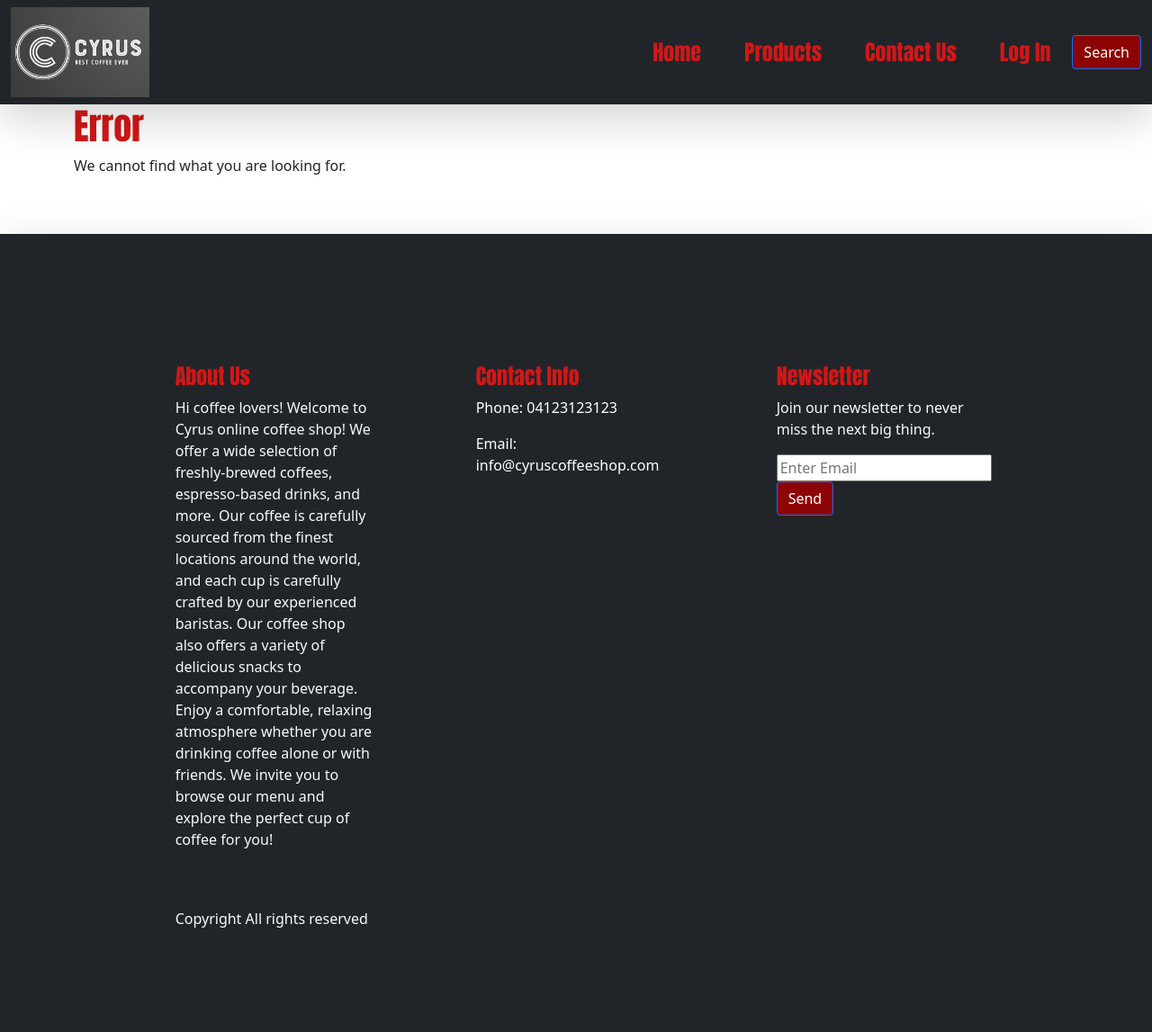
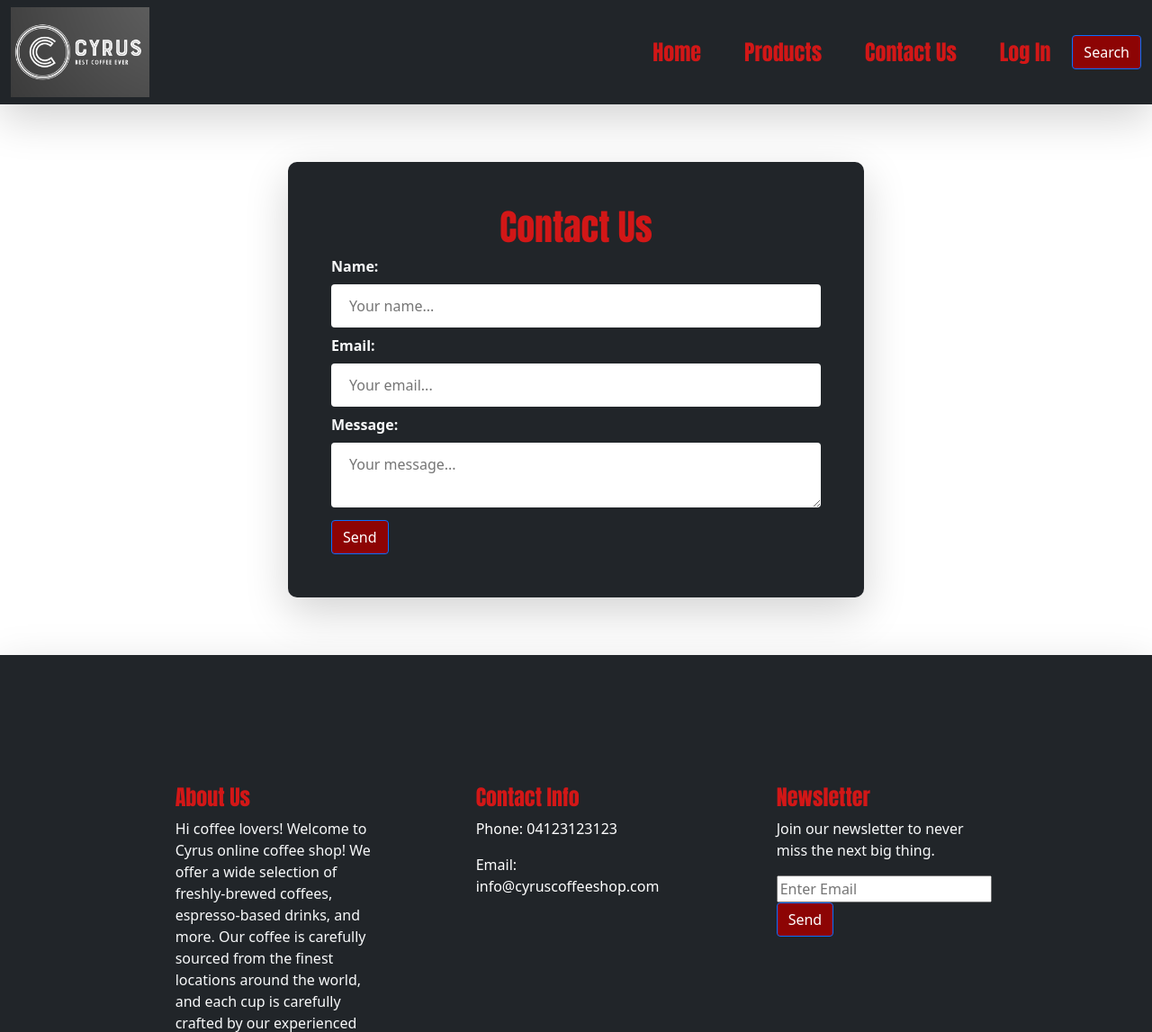
Before and after one commit to cyrusnguyen/Coffee-Shop, a Flask app: page /contact-us in a window 1280 px wide. Shown: the top 1147 px of the page at 90% size. Before the commit the page ends 1031 px from the top, so only its background shows below. Run offline with Flask 2, Linux system fonts and the light colour scheme; some libraries are stand-ins or nearby versions; some web fonts are replaced.

```diff
--- a/website/static/CSS/style.css
+++ b/website/static/CSS/style.css
@@ -66,19 +66,14 @@ h2 {
     background-color: rgba(0, 162, 255, 0.3)
 }
 
-.upcoming {
-    background-color: rgba(0, 255, 38, 0.3)
+.available {
+    color:black;
+    background-color: rgba(13, 158, 35, 0.274)
 }
 
-.inactive {
-    background-color: rgba(255, 217, 0, 0.527)
+.upcoming {
+    background-color: rgba(255, 217, 0, 0.258)
 }
-
-.cancelled {
-    background-color: rgba(255, 0, 0, 0.3)
-}
-
-
 
 
 .btn {
@@ -302,7 +297,6 @@ form.example::after {
     display: flex;
     flex-direction: column;
     width: 70%;
-    pointer-products: auto;
     background-color: rgba(255, 255, 255, 0.907);
     background-clip: padding-box;
     border: 1px solid rgb(255, 255, 255);
@@ -316,3 +310,9 @@ form.example::after {
     margin-left: auto;
     margin-right: 0;
 }
+
+.pagination {
+    justify-content: center;
+    text-align: center;
+    font-size: 18px;
+}
--- a/website/templates/404.html
+++ b/website/templates/404.html
@@ -1,5 +1,5 @@
 {% extends "base.html" %}
-{% import "bootstrap/form.html" as wtf %}
+<!-- {% import "bootstrap/form.html" as wtf %} -->
 
 {% block content %}
 
--- a/website/templates/base.html
+++ b/website/templates/base.html
@@ -43,10 +43,10 @@
                             <a class="nav-link" href="{{ url_for('main.index') }}">Home</a>
                         </li>
                         <li class="nav-item mx-3">
-                            <a class="nav-link" href="{{ url_for('main.show_all', id = '1') }}">Products</a>
+                            <a class="nav-link" href="{{ url_for('main.show_all') }}">Products</a>
                         </li>
                         <li class="nav-item mx-3">
-                            <a class="nav-link" href="{{ url_for('main.show_all', id = '1') }}">Contact Us</a>
+                            <a class="nav-link" href="{{ url_for('main.contact_us') }}">Contact Us</a>
                         </li>
                         {% if current_user.is_authenticated %}
                         <li class="nav-item mx-3">
--- /dev/null
+++ b/website/templates/contact_us.html
@@ -0,0 +1,52 @@
+{% extends 'base.html' %}
+
+{% import "bootstrap/form.html" as wtf %}
+
+{% block header %}
+{% endblock %}
+{% block content %}
+
+<head>
+	<title>Contact Us</title>
+	<style>
+		form {
+			padding: 20px;
+			border-radius: 10px;
+			box-shadow: 0 0 10px #d9d9d9;
+			width: 50%;
+			margin: auto;
+			margin-top: 50px;
+		}
+		input[type=text], textarea {
+			width: 100%;
+			padding: 12px 20px;
+			margin: 8px 0;
+			box-sizing: border-box;
+			border: none;
+			border-radius: 4px;
+		}
+
+		label {
+			font-weight: bold;
+		}
+		@media only screen and (max-width: 600px) {
+			form {
+				width: 80%;
+			}
+		}
+	</style>
+</head>
+<body>
+	<form class='page-section bg-dark text-dark p-5 shadow-lg' action="submit-form.php" method="post">
+		<h1 class="text-center">Contact Us</h1>
+		<label class="text-light" for="name">Name:</label>
+		<input type="text" id="name" name="name" placeholder="Your name..." required>
+		<label class="text-light"for="email">Email:</label>
+		<input type="text" id="email" name="email" placeholder="Your email..." required>
+		<label class="text-light" for="message">Message:</label>
+		<textarea id="message" name="message" placeholder="Your message..." required></textarea>
+		<input class="btn btn-primary text-center" type="submit" value="Send">
+	</form>
+</body>
+
+{% endblock %}
--- a/website/templates/home.html
+++ b/website/templates/home.html
@@ -86,7 +86,7 @@
                             <a href="{{ url_for('product.show', id = product[0].product_id) }}" class="card-btm btn btn-primary py-1 px-2"> More</a>
                         </div>
                         <div class="{{'card-footer ' ~ product[0].status.lower() | replace(' ', '_')}}">
-                            <small class="text-muted ">{{product[0].status}}</small>
+                            <small class="text-muted ">{{ product[0].status }}</small>
                         </div>
                     </div>
                 </div>
--- a/website/views.py
+++ b/website/views.py
@@ -110,7 +110,14 @@ def filterStatus():
         return redirect(url_for('main.index'))
 
 # for product view look at Products.py@mainbp.route('/search')
-@bp.route('/products')
-def show_all():
-    all_products = Product.query.filter(Product.status ==  "Available").all()
-    return render_template('search_results.html', search_results=all_products)
+@bp.route('/products/page=<int:page_num>')
+@bp.route('/products/')
+def show_all(page_num=1):
+    all_products_query = db.session.query(Product, Category.name.label("category_name")).join(Category, Product.category_id == Category.category_id, isouter=True).filter(Product.status ==  "Available")
+    total_products = len(all_products_query.all())
+    all_products = all_products_query.paginate(per_page=12, page=page_num)
+    return render_template('search_results.html', search_results=all_products, total_products=total_products)
+
+@bp.route('/contact-us')
+def contact_us():
+    return render_template('contact_us.html')
```
Also changed, not shown: website/templates/search_results.html (+39 -12 lines), website/templates/view.html (+8 -15 lines), website/Product.db, 1 other file.
